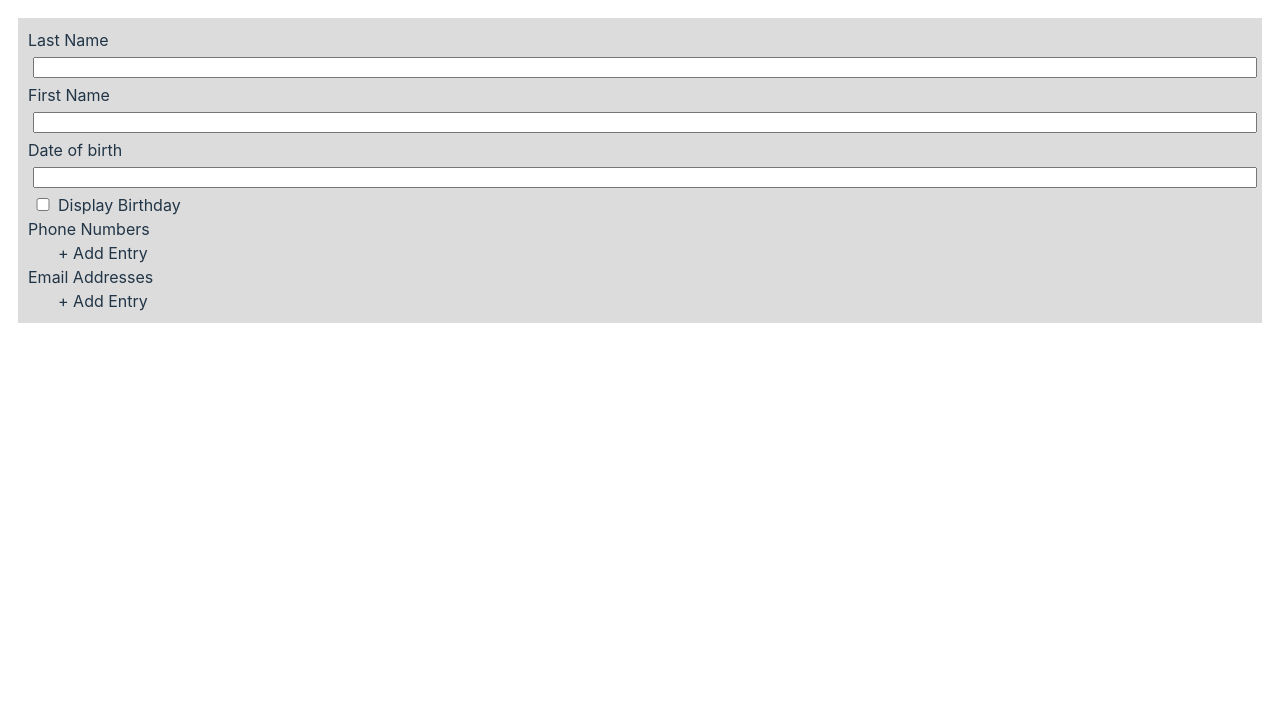
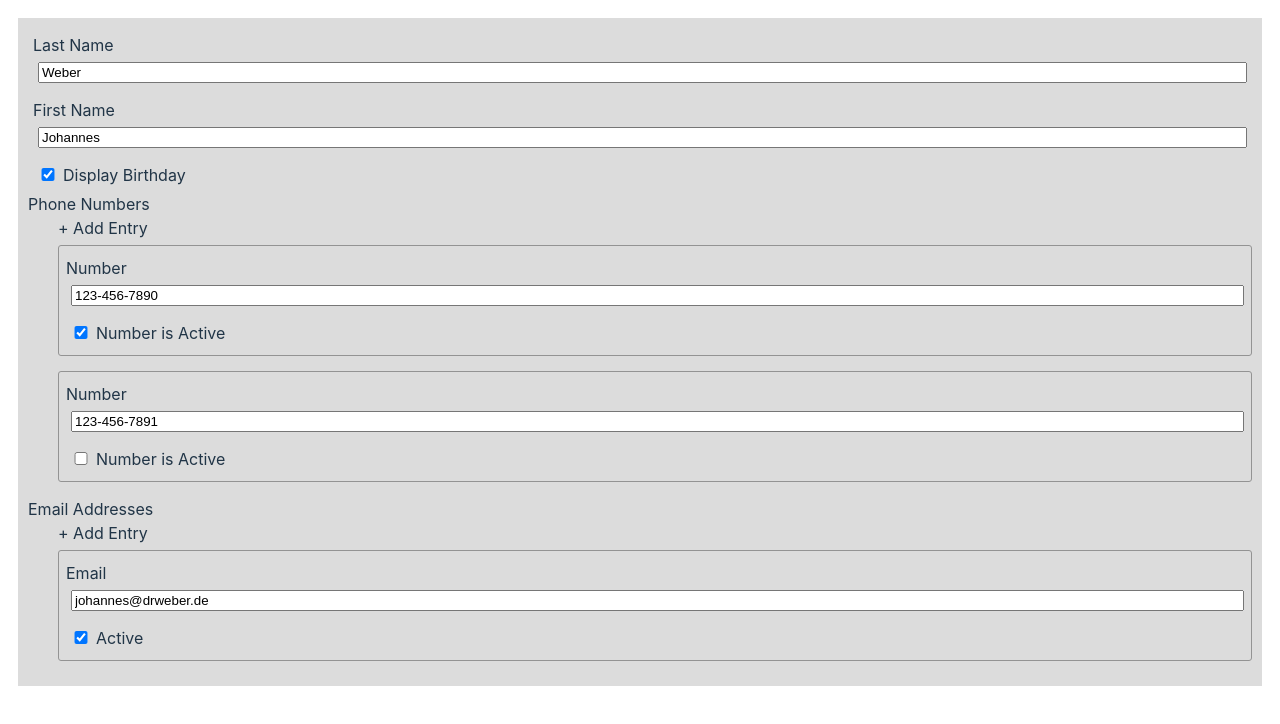
Before and after one commit to jowe81/dynforms, a React (Vite) app in the folder dynforms/: page / in a window 1280 px wide. Shown: the top 724 px of the page. Built offline with nearby package versions, Linux system fonts and the light colour scheme.

Commit message:
now properly initializing and controlling checkboxes, added further styling

```diff
--- a/dynforms/src/App.tsx
+++ b/dynforms/src/App.tsx
@@ -7,7 +7,47 @@ import Form from "./forms/Form";
 import { formTypes } from './formTypes.ts';
 
 
+// const testRecord = {
+//     'title': 'Travel',
+//     'request': 'Sufficient funds',
+//     'updates': [
+//         {
+//             'update': 'Transfer',
+//             'date': '2023-09-30',
+//         },
+//         {
+//             'update': 'Another transfer',
+//             'date': '2023-10-01',
+//         },
+//     ]
+// };
 
+const testRecord = {
+    last_name: 'Weber',
+    first_name: 'Johannes',
+    date_of_birth: '1981-03-28',
+    display_birthday: true,
+    phone_numbers: [
+        {
+            phone: '123-456-7890',
+            active: true,
+            updated_at: '234567890',
+        },
+        {
+            phone: '123-456-7891',
+            active: false,
+            updated_at: '234567890',
+        },
+    ],
+    email_addresses: [
+        {
+            email: 'johannes@drweber.de',
+            active: true,
+            updated_at: '234567891',
+        },
+
+    ]
+};
 
 
 function App() {
@@ -18,6 +58,7 @@ function App() {
     const props = {
         collectionName,
         formDefinition,
+        record: testRecord,
     }
 
     console.log('FormDef', formDefinition)
--- a/dynforms/src/formTypes.ts
+++ b/dynforms/src/formTypes.ts
@@ -112,10 +112,10 @@ const formTypes: Interfaces.FormType[] = [
                         rank: 0,
                     },
                     {
-                        label: "Active",
+                        label: "Number is Active",
                         key: "active",
                         type: "boolean",
-                        defaultValue: true,
+                        defaultValue: false,
                         rank: 1,
                     },
                     {
--- a/dynforms/src/forms/BooleanField.tsx
+++ b/dynforms/src/forms/BooleanField.tsx
@@ -9,7 +9,7 @@ function BooleanField(props: any) {
     if (!record) {
         record = {};
     }
-
+    console.log(`field ${field.key}: ${record[field.key]}`);
     return (
         <>
             <div></div>
@@ -18,8 +18,9 @@ function BooleanField(props: any) {
                     type="checkbox"
                     name={field.key}
                     data-key={field.key}
-                    value={record[field.key]}
+                    checked={record[field.key]}
                     onChange={onChange}
+
                 />
                 { field.label }
             </div>
--- a/dynforms/src/forms/EmailField.tsx
+++ b/dynforms/src/forms/EmailField.tsx
@@ -18,6 +18,7 @@ function EmailField(props: any) {
                     name={field.key}
                     data-key={field.key}
                     value={record[field.key]}
+                    placeholder={field.placeholder}
                     onChange={onChange}
                 />
             </div>
--- a/dynforms/src/forms/Field.tsx
+++ b/dynforms/src/forms/Field.tsx
@@ -13,7 +13,7 @@ function Field(props: any) {
 
     if (field.hidden) {
         // For now don't render hidden fields at all.
-        //return;
+        return;
     }
 
     const path = keys.join('.');
@@ -25,7 +25,10 @@ function Field(props: any) {
         // The itemIndex will be undefined if the field isn't part of an array; it then needs to be excluded from the keyset.
         const fullKeySet = [ ...keys, itemIndex, key ].filter(item => ![undefined, null].includes(item));
 
-        const fieldValue = event.target.value;
+        let keyToValue = Object.keys(event.target).includes('checked') ? 'checked' : 'value';
+
+        const fieldValue = event.target[keyToValue];
+
         updateRecord(fullKeySet, fieldValue);
     }
 
@@ -57,7 +60,7 @@ function Field(props: any) {
             return (<div className="form-element-container"><PhoneField {...fieldProps}/></div>);
 
         case 'email':
-            return (<div className="form-element-container"><PhoneField {...fieldProps}/></div>);
+            return (<div className="form-element-container"><EmailField {...fieldProps}/></div>);
 
         case 'array':
             return (
--- a/dynforms/src/forms/Form.tsx
+++ b/dynforms/src/forms/Form.tsx
@@ -5,22 +5,10 @@ import './form.css';
 import { useState, useEffect } from 'react';
 
 function Form(props: any) {
-    const testRecord = {
-        'title': 'Travel',
-        'request': 'Sufficient funds',
-        'updates': [
-            // {
-            //     'update': 'Transfer',
-            //     'date': '2023-09-30',
-            // },
-            // {
-            //     'update': 'Another transfer',
-            //     'date': '2023-10-01',
-            // },
-        ]
-    };
+    const inputRecord = typeof props.record === 'object' ? props.record : {};
 
-    const [ record, setRecord ] = useState({});
+    console.log('Input Record', inputRecord)
+    const [ record, setRecord ] = useState(inputRecord);
 
     useEffect(() => {
         // console.log('Effect', record);
--- a/dynforms/src/forms/SubfieldArray.tsx
+++ b/dynforms/src/forms/SubfieldArray.tsx
@@ -33,15 +33,17 @@ function SubfieldArray(props: any) {
     }
 
     return (
-        <div>
-            <div>
+        <>
             <div className='form-link' onClick={addEntry}>
                 + Add Entry
             </div>
-            </div>
             { record.map((arrayItem, itemIndex) => {
 
-                return fields.map((field: any, fieldIndex: number) => {
+                return (
+                    <div className="form-subfield-array-item-container" key={itemIndex}>
+                        {
+
+                            fields.map((field: any, fieldIndex: number) => {
                                 const path = keys.join('.');
                                 const fullKey = path ? `${path}.${field.key}` : field.key;
 
@@ -71,8 +73,13 @@ function SubfieldArray(props: any) {
                                 return <Field key={fieldIndex} {...props}></Field>;
 
                             })
+
+                        }
+                    </div>
+                )
+
             })}
-        </div>
+        </>
     )
 }
 
--- a/dynforms/src/forms/form.css
+++ b/dynforms/src/forms/form.css
@@ -13,8 +13,23 @@ input[type="checkbox"] {
 }
 
 .form-element-container {
+    padding-right: 10px;
+    padding-left: 5px;
+    padding-top: 5px;
+    padding-bottom: 5px;
+}
 
+.form-array-container {
+    border: 1px solid red;
 }
+
+.form-subfield-array-item-container {
+    margin: 5px 0px 15px 0px;
+    padding: 5px 2px;
+    border: 1px solid rgb(147, 147, 147);
+    border-radius: 3px;
+}
+
 
 .form-subfield-array-container {
     padding-left: 10px;
```
Lines whose indentation alone changed are shown as unchanged.
